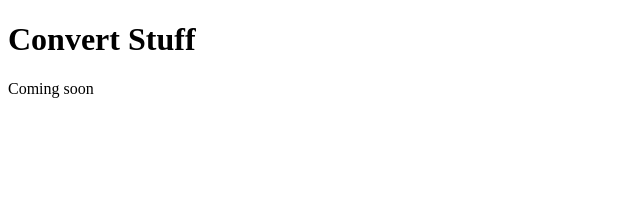
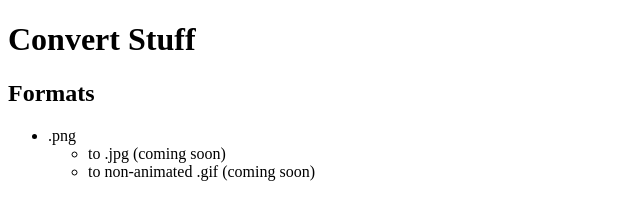
Before and after one commit to J-Meow/convert-stuff, a website: page index.html in a window 1280 px wide. Shown: the whole page, without its empty margins (0-640 px from the left). Drawn offline with Linux system fonts and the light colour scheme.

Commit message:
Add list of formats

```diff
--- a/index.html
+++ b/index.html
@@ -7,6 +7,15 @@
     </head>
     <body>
         <h1>Convert Stuff</h1>
-        <p>Coming soon</p>
+        <h2>Formats</h2>
+        <ul>
+            <li>
+                .png
+                <ul>
+                    <li>to .jpg (coming soon)</li>
+                    <li>to non-animated .gif (coming soon)</li>
+                </ul>
+            </li>
+        </ul>
     </body>
 </html>
```
